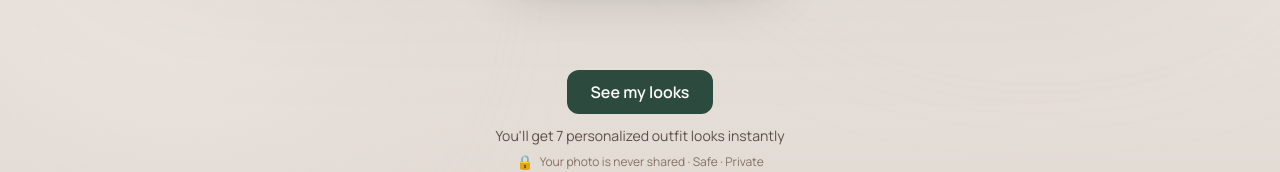
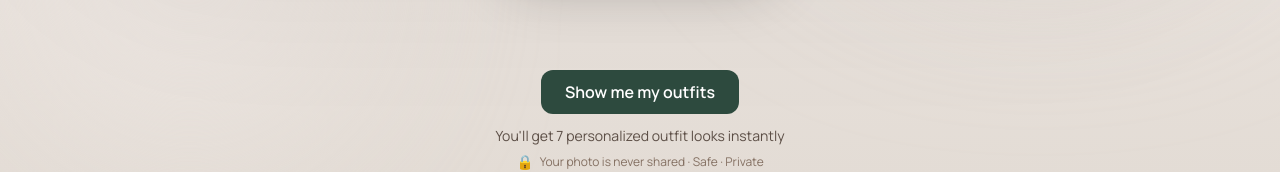
Before and after one commit to alyonabahaleisha/fitonme, a React (Vite) app: page / in a window 1280 px wide. Shown: the part 596-768 px from the top of the page. Built offline with nearby package versions, Linux system fonts and the light colour scheme; no server answers; the database is empty.

Commit message:
ui: wider CTA (340px) with "Show me my outfits"
🤖 Generated with [Claude Code](https://claude.com/claude-code)

Co-Authored-By: Claude Opus 4.5 <noreply@anthropic.com>

```diff
--- a/src/components/UploadButton.tsx
+++ b/src/components/UploadButton.tsx
@@ -148,7 +148,7 @@ const UploadButton = ({ variant = "hero", size = "lg", fullWidth = false, classN
               border: 'none',
             }}
           >
-            See my looks
+            Show me my outfits
           </button>
         </div>
       )}
--- a/src/pages/Index.jsx
+++ b/src/pages/Index.jsx
@@ -42,7 +42,7 @@ const Index = () => {
 
         {/* CTA Section - small pause before action */}
         <div className="pb-2 flex flex-col items-center [--tw-gradient-from:transparent] [--tw-gradient-to:transparent] [--tw-gradient-stops:transparent] pt-3" ref={uploadButtonRef}>
-          <UploadButton variant="hero" size="default" className="w-full max-w-[260px]" />
+          <UploadButton variant="hero" size="default" className="w-full max-w-[340px]" />
 
           {/* Value proposition - medium spacing */}
           <p className="text-center text-sm text-foreground/80 mt-3">
```
